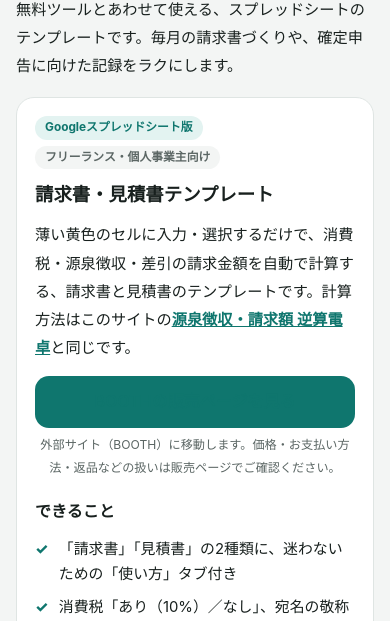
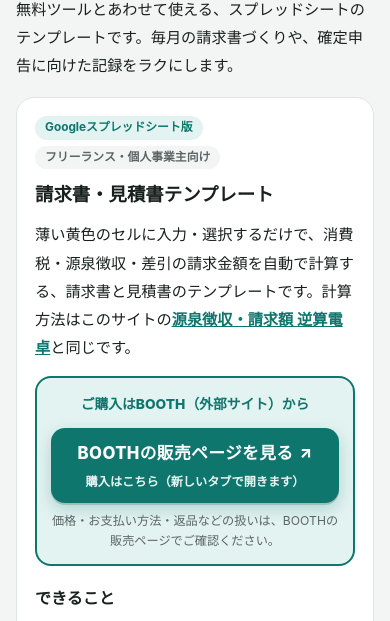
Before and after one commit to takeu1994-max/test-app, a plain HTML site: page templates.html in a window 390 px wide. Shown: the part 213-834 px from the top of the page. Drawn offline with Linux system fonts and the light colour scheme.

Commit message:
Templates: make BOOTH buy button visible and prominent
- Fix: article link color overrode the button's white text (green on green)
- Buy area: bordered box with lead, large button '購入はこちら（新しいタブ）'
  and note right below; shown after the description and after the spec list
- Compact sizes for small phones; dark mode contrast kept

Co-Authored-By: Claude Opus 5.5 <noreply@anthropic.com>
Claude-Session: https://claude.ai/code/session_01KByiWFEfhxQ9srYfRSjMJ4

```diff
--- a/site.css
+++ b/site.css
@@ -83,18 +83,34 @@ a.rel-card:hover, a.rel-card:focus-visible { border-color: var(--accent); }
 
 .cta + .promo-box.compact, p + .promo-box.compact { margin-top: 12px; }
 
-/* ---------- 購入ボタン（/templates） ---------- */
+/* ---------- 購入エリア（/templates） ---------- */
 .buy { margin-top: 14px; }
-.buy-btn {
-  display: flex; align-items: center; justify-content: center; min-height: 52px; border-radius: 14px;
-  background: var(--accent); color: #fff; font-weight: 800; font-size: 1rem; text-decoration: none;
+.buy-box {
+  border: 2px solid var(--accent); border-radius: 16px; background: var(--accent-soft);
+  padding: 14px; text-align: center;
 }
-@media (prefers-color-scheme: dark) { .buy-btn { color: #0e1312; } }
+.buy-lead { font-size: .86rem; font-weight: 800; color: var(--accent); margin: 0 0 10px; }
+.buy-box a.buy-btn, .site-section .buy-box a.buy-btn {
+  display: flex; flex-direction: column; align-items: center; justify-content: center; gap: 2px;
+  min-height: 64px; padding: 10px 14px; border-radius: 14px;
+  background: var(--accent); color: #fff; text-decoration: none;
+  box-shadow: 0 2px 0 rgba(0,0,0,.15), 0 6px 16px rgba(15,118,110,.25);
+  touch-action: manipulation;
+}
+.buy-box a.buy-btn:hover { filter: brightness(1.06); }
+.buy-box a.buy-btn:active { transform: translateY(1px); box-shadow: 0 1px 0 rgba(0,0,0,.15); }
+.buy-box a.buy-btn:focus-visible { outline: 3px solid var(--text); outline-offset: 3px; }
+.buy-main { display: inline-flex; align-items: center; gap: 6px; font-size: 1.05rem; font-weight: 800; letter-spacing: .02em; }
+.buy-icon { font-size: 1rem; }
+.buy-sub { font-size: .76rem; font-weight: 700; opacity: .92; }
+@media (prefers-color-scheme: dark) {
+  .buy-box a.buy-btn, .site-section .buy-box a.buy-btn { color: #0e1312; box-shadow: none; }
+}
 .buy-soon {
-  display: flex; align-items: center; justify-content: center; min-height: 52px; border-radius: 14px;
-  background: var(--accent-soft); color: var(--accent); font-weight: 800; font-size: .95rem; text-align: center; padding: 6px 12px;
+  display: flex; align-items: center; justify-content: center; min-height: 56px; border-radius: 14px;
+  background: var(--card); color: var(--accent); font-weight: 800; font-size: .95rem; padding: 6px 12px; margin: 0;
 }
-.buy-note { font-size: .76rem; color: var(--sub); margin-top: 6px; text-align: center; }
+.buy-note { font-size: .76rem; color: var(--sub); margin: 8px 0 0; line-height: 1.6; }
 
 /* ---------- フッターのサイト内リンク ---------- */
 .site-links { display: flex; flex-wrap: wrap; gap: 4px 14px; margin: 0 0 10px; padding: 0; list-style: none; }
@@ -103,5 +119,10 @@ a.rel-card:hover, a.rel-card:focus-visible { border-color: var(--accent); }
 
 @media (max-width: 380px) {
   .site-section { padding: 14px; }
+  .buy-box { padding: 10px; }
+  .buy-box a.buy-btn, .site-section .buy-box a.buy-btn { padding: 10px 8px; }
+  .buy-main { font-size: .92rem; gap: 4px; }
+  .buy-sub { font-size: .7rem; }
+  .buy-lead { font-size: .8rem; }
   .site-header .brand { font-size: .86rem; }
 }
--- a/site.js
+++ b/site.js
@@ -65,21 +65,30 @@
 
   // ---------- 購入ボタン（/templates だけで使用） ----------
   // <div class="buy" data-buy="p1"></div>
+  //   ・枠の中に「見出し → 緑のボタン → 注記」の順で、ひとかたまりで表示します
   document.querySelectorAll("[data-buy]").forEach(function (slot) {
     var p = PRODUCTS[slot.getAttribute("data-buy")];
     slot.innerHTML = "";
     if (!p) return;
+    var box = el("div", "buy-box");
     if (p.url) {
-      var a = el("a", "buy-btn", "BOOTHの販売ページを見る");
+      box.appendChild(el("p", "buy-lead", "ご購入はBOOTH（外部サイト）から"));
+      var a = el("a", "buy-btn");
       a.href = p.url;
       a.target = "_blank";
       a.rel = "noopener";
-      slot.appendChild(a);
-      slot.appendChild(el("p", "buy-note", "外部サイト（BOOTH）に移動します。価格・お支払い方法・返品などの扱いは販売ページでご確認ください。"));
+      var main = el("span", "buy-main", "BOOTHの販売ページを見る");
+      main.appendChild(el("span", "buy-icon", "↗"));
+      main.lastChild.setAttribute("aria-hidden", "true");
+      a.appendChild(main);
+      a.appendChild(el("span", "buy-sub", "購入はこちら（新しいタブで開きます）"));
+      box.appendChild(a);
+      box.appendChild(el("p", "buy-note", "価格・お支払い方法・返品などの扱いは、BOOTHの販売ページでご確認ください。"));
     } else {
-      slot.appendChild(el("p", "buy-soon", "BOOTHで近日販売予定です"));
-      slot.appendChild(el("p", "buy-note", "販売を開始したら、このページに購入ボタンを表示します。"));
+      box.appendChild(el("p", "buy-soon", "BOOTHで近日販売予定です"));
+      box.appendChild(el("p", "buy-note", "販売を開始したら、ここに購入ボタンを表示します。"));
     }
+    slot.appendChild(box);
   });
 
   // ---------- お問い合わせ導線 ----------
--- a/templates.html
+++ b/templates.html
@@ -61,7 +61,7 @@
       <div class="product-head"><span class="tag">Googleスプレッドシート版</span><span class="tag sub">フリーランス・個人事業主向け</span></div>
       <h2 id="h-p1">請求書・見積書テンプレート</h2>
       <p>薄い黄色のセルに入力・選択するだけで、消費税・源泉徴収・差引の請求金額を自動で計算する、請求書と見積書のテンプレートです。計算方法はこのサイトの<a href="/">源泉徴収・請求額 逆算電卓</a>と同じです。</p>
-      <div class="buy" data-buy="p1"><p class="buy-soon">BOOTHで近日販売予定です</p></div>
+      <div class="buy" data-buy="p1"><p class="buy-note">購入ボタンが表示されない場合は、ページを再読み込みしてください。</p></div>
 
       <h3>できること</h3>
       <ul class="feats">
@@ -89,6 +89,7 @@
         <dt>使える端末</dt><dd>パソコンのブラウザ、iPad・iPhoneのGoogleスプレッドシートアプリ</dd>
         <dt>書き出し</dt><dd>PDFにして、メールなどで送れます（A4縦1枚を想定したレイアウト）</dd>
       </dl>
+      <div class="buy" data-buy="p1"></div>
     </section>
 
     <section class="site-section" aria-labelledby="h-faq">
```
